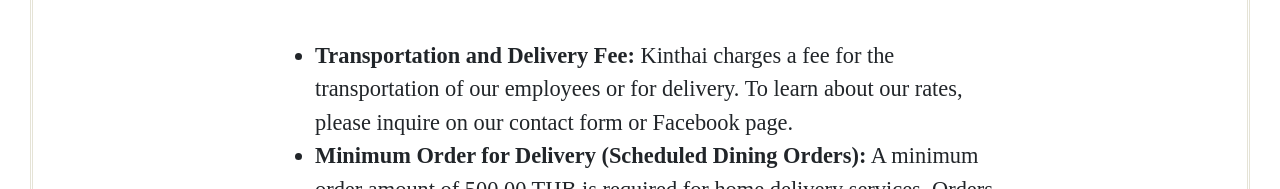
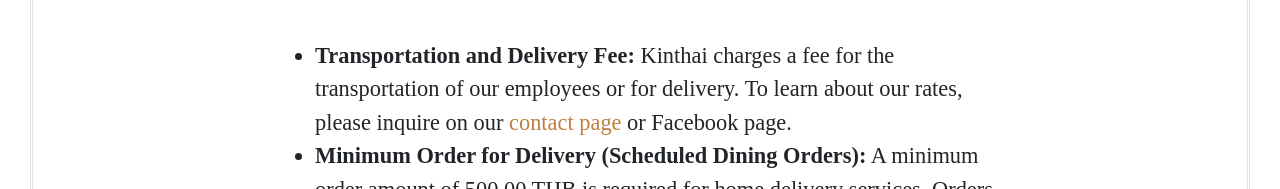
Before and after one commit to devasia2112/kinthai-clone, a plain HTML site: page terms.html in a window 1280 px wide. Shown: the part 820-1009 px from the top of the page. Drawn offline with nearby package versions, Linux system fonts and the light colour scheme; a web font is replaced by a local one.

Commit message:
Update terms.html outgoing link add
Update terms.html outgoing link add

```diff
--- a/terms.html
+++ b/terms.html
@@ -63,7 +63,7 @@
                         <article class="article" data-aos="fade-up" data-aos-duration="1000" data-aos-offset="0" data-aos-delay="200">
                             <h3>Welcome to Kinthai, where we strive to provide exceptional Private Chef Services and Scheduled Dining Orders for Delivery. Please review the following terms and conditions that govern the use of our services:</h3><br>
                             <ul>
-                            <li><b>Transportation and Delivery Fee:</b> Kinthai charges a fee for the transportation of our employees or for delivery. To learn about our rates, please inquire on our contact form or Facebook page.</li>
+                            <li><b>Transportation and Delivery Fee:</b> Kinthai charges a fee for the transportation of our employees or for delivery. To learn about our rates, please inquire on our <a href="contact.html">contact page</a> or Facebook page.</li>
                             <li><b>Minimum Order for Delivery (Scheduled Dining Orders):</b> A minimum order amount of 500.00 THB is required for home delivery services. Orders below this amount cannot be processed for delivery.</li>
                             <li><b>Private Chef Services:</b> We offer Private Chef services at your home for a unique and personalized dining experience. For more details and to arrange for this service, please contact us via our contact form or Facebook page.</li>
                             <li><b>Payment Options:</b> We accept various forms of payment including Cash, Bank Transfer, and Crypto Currency. Choose the one that best suits your convenience.</li>
```
